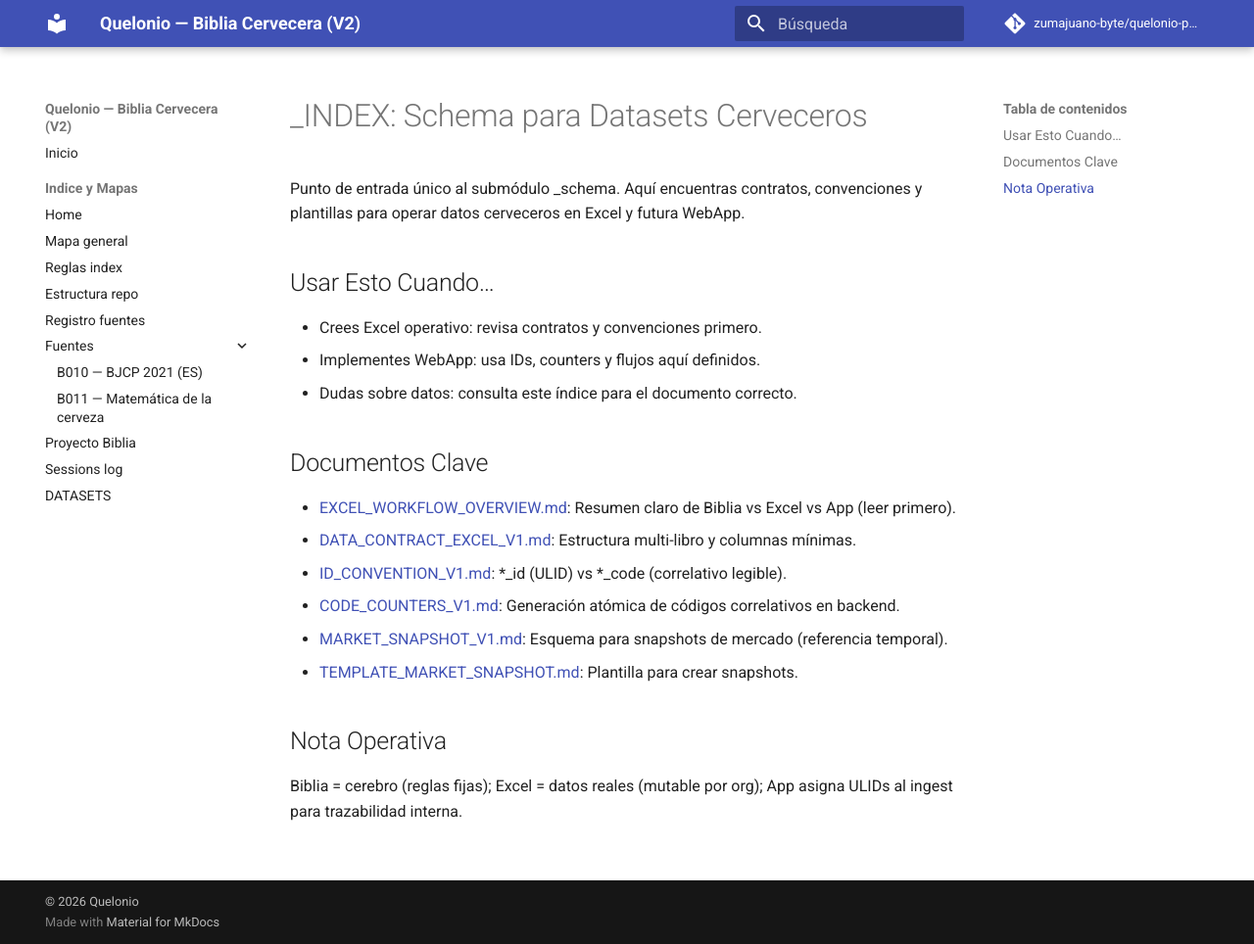
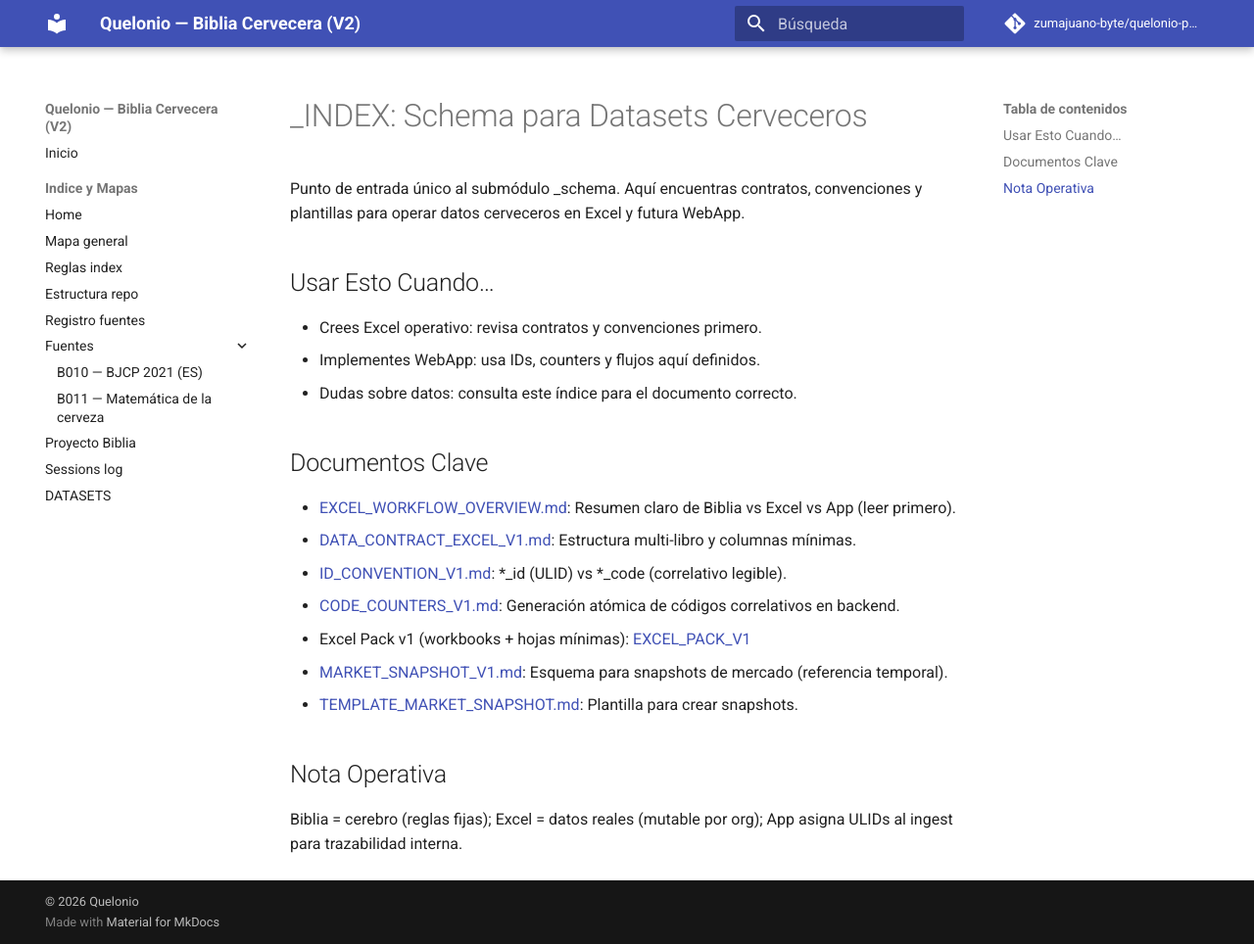
Before and after one commit to zumajuano-byte/quelonio-pages-v2, an MkDocs documentation site: the page built from docs/12_Datasets_Materias_Primas/_schema/_INDEX.md, in a window 1280 px wide and 964 px high. Shown: the whole window at 98% size. Built offline with MkDocs 1.6.1 and Material for MkDocs 9.7.7, drawn with Linux system fonts in a browser that asks for light colours; comment, search, counter and statistics services are not loaded.

Commit message:
docs(schema): link Excel Pack v1 from schema index

```diff
--- a/docs/12_Datasets_Materias_Primas/_schema/_INDEX.md
+++ b/docs/12_Datasets_Materias_Primas/_schema/_INDEX.md
@@ -12,6 +12,7 @@ Punto de entrada único al submódulo _schema. Aquí encuentras contratos, conve
 - [DATA_CONTRACT_EXCEL_V1.md](DATA_CONTRACT_EXCEL_V1.md): Estructura multi-libro y columnas mínimas.
 - [ID_CONVENTION_V1.md](ID_CONVENTION_V1.md): *_id (ULID) vs *_code (correlativo legible).
 - [CODE_COUNTERS_V1.md](CODE_COUNTERS_V1.md): Generación atómica de códigos correlativos en backend.
+- Excel Pack v1 (workbooks + hojas mínimas): [EXCEL_PACK_V1](EXCEL_PACK_V1.md)
 - [MARKET_SNAPSHOT_V1.md](MARKET_SNAPSHOT_V1.md): Esquema para snapshots de mercado (referencia temporal).
 - [TEMPLATE_MARKET_SNAPSHOT.md](TEMPLATE_MARKET_SNAPSHOT.md): Plantilla para crear snapshots.
 
```
